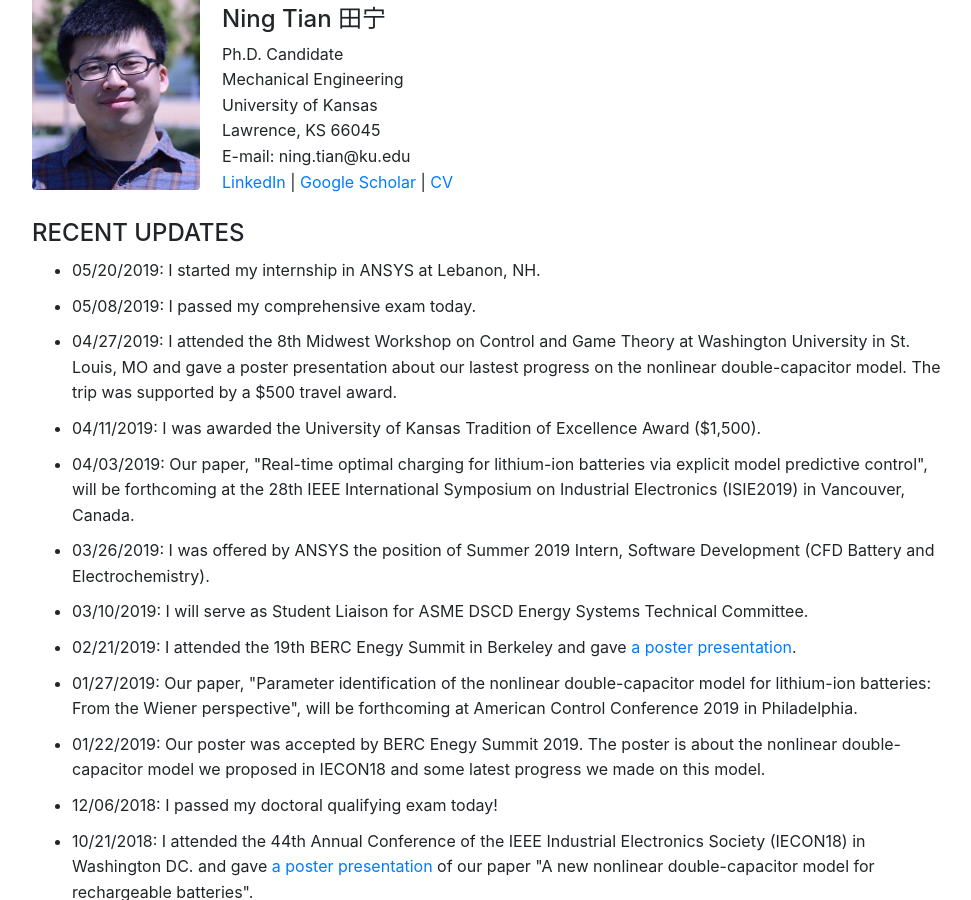
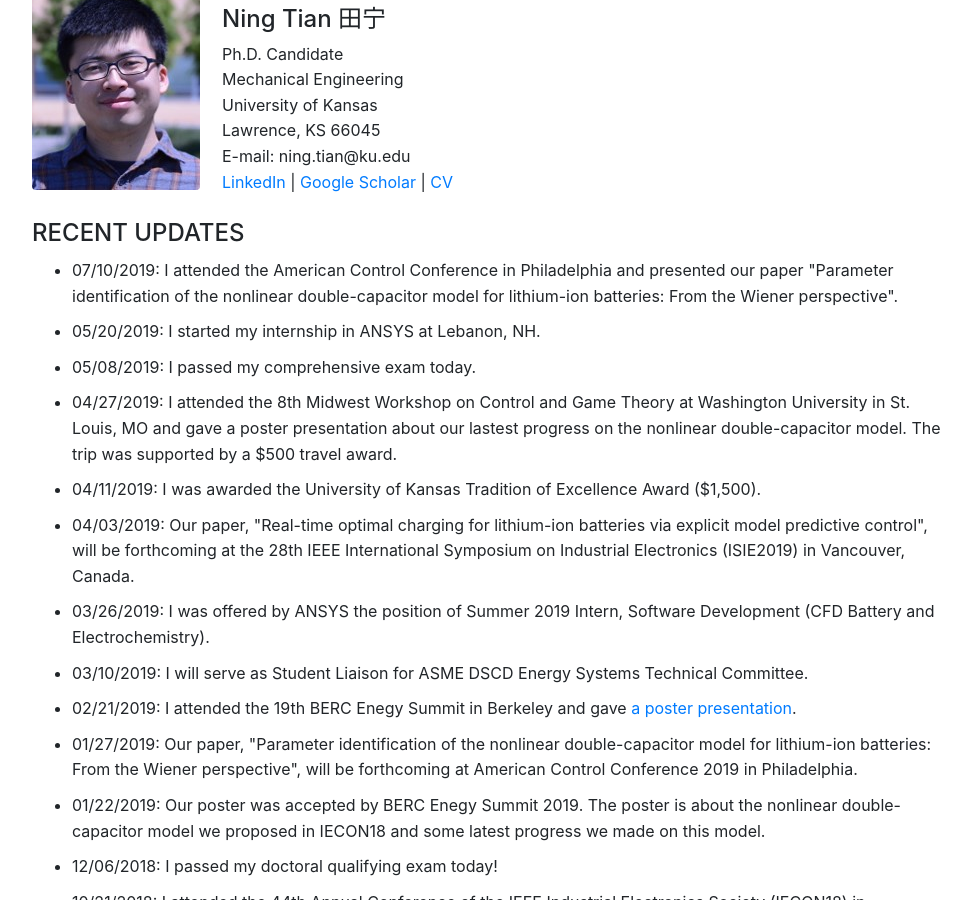
Before and after one commit to ningtian/ningtian.github.io, a Jekyll site: the page index.html, which Jekyll copies as it is, in a window 1280 px wide and 900 px high, scrolled down 332 px. Shown: the whole window, without its empty margins (148-1119 px from the left). Built offline with Jekyll 4.4.1, drawn with Linux system fonts in a browser that asks for light colours.

Commit message:
Update index.html

```diff
--- a/index.html
+++ b/index.html
@@ -95,6 +95,11 @@
         <h4>RECENT UPDATES</h4>
 
 	<ul>
+
+	<li>07/10/2019: I attended the American Control Conference in Philadelphia and presented our paper "Parameter
+		        identification of the nonlinear double-capacitor model for lithium-ion batteries: From the Wiener
+		        perspective". </li>
+
 	<li>05/20/2019: I started my internship in ANSYS at Lebanon, NH.</li>
 
 	<li>05/08/2019: I passed my comprehensive exam today. </li>
```
